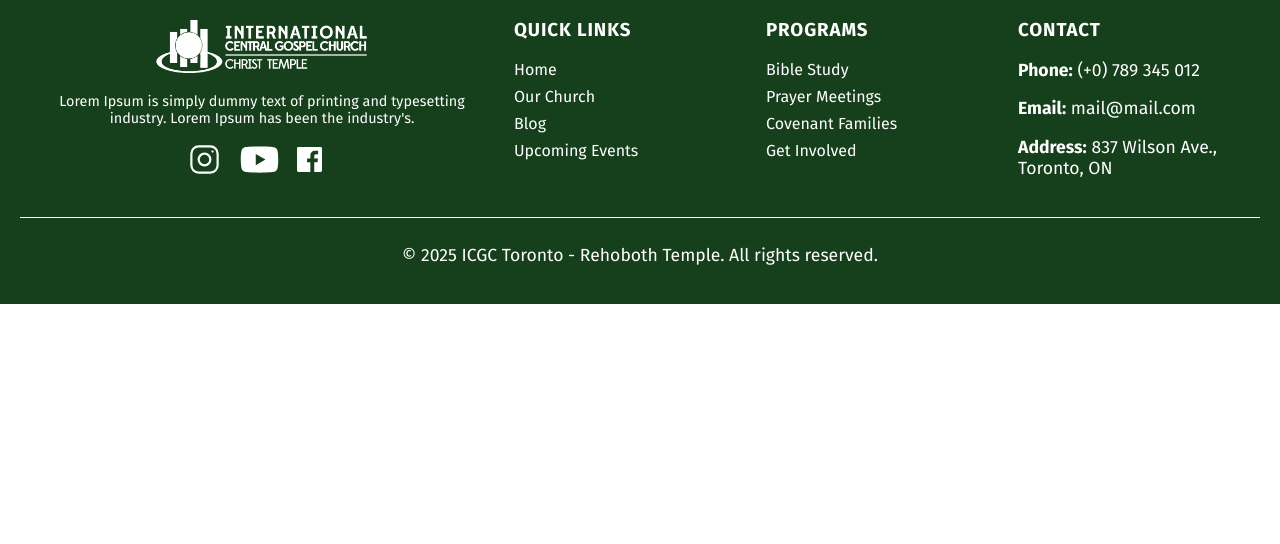
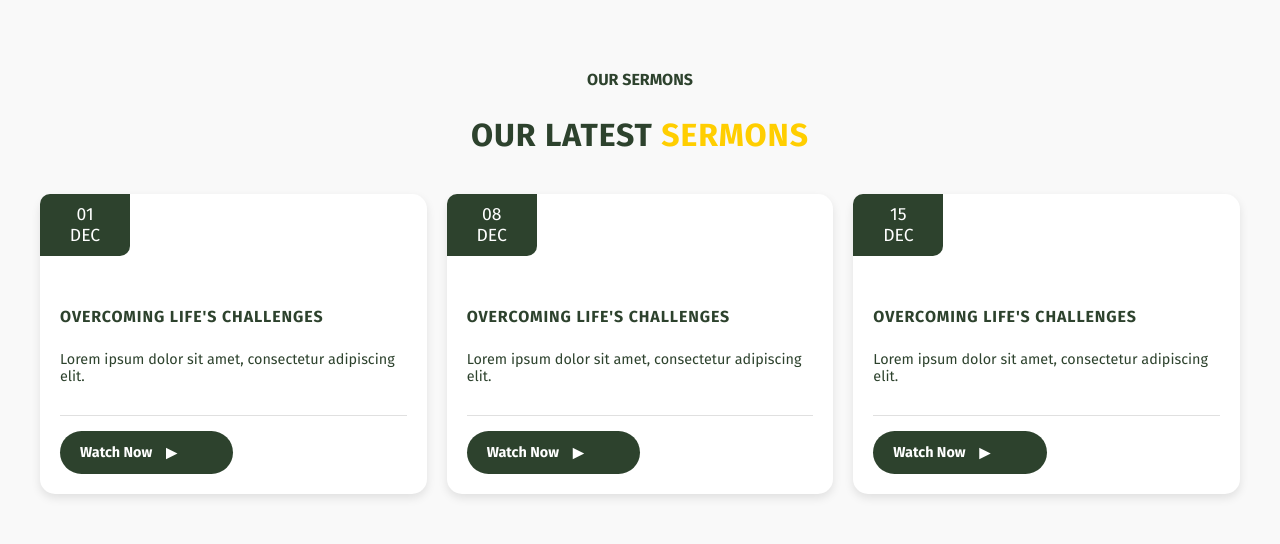
Before and after one commit to oseivale/icgc-rehoboth-toronto, a Next.js app: page / in a window 1280 px wide. Shown: the part 1989-2533 px from the top of the page. Before the commit the page ends 2293 px from the top, so only its background shows below. Built offline with nearby package versions, Linux system fonts and the light colour scheme.

Commit message:
adding home pg rows

```diff
--- /dev/null
+++ b/src/app/components/sections/latest-sermons/index.tsx
@@ -0,0 +1,74 @@
+'use client';
+
+import { useState } from 'react';
+import styles from './styles.module.css';
+
+const SermonsSection = () => {
+  const [isModalOpen, setIsModalOpen] = useState(false);
+  const [videoUrl, setVideoUrl] = useState('');
+
+  const openModal = (url: string) => {
+    setVideoUrl(url);
+    setIsModalOpen(true);
+  };
+
+  const closeModal = () => {
+    setIsModalOpen(false);
+    setVideoUrl('');
+  };
+  const sermons = [
+    { id: 1, date: '01 DEC', title: "OVERCOMING LIFE'S CHALLENGES", description: 'Lorem ipsum dolor sit amet, consectetur adipiscing elit.', videoUrl: 'https://www.youtube.com/embed/LbL9zLHg8uQ' },
+    { id: 2, date: '08 DEC', title: "OVERCOMING LIFE'S CHALLENGES", description: 'Lorem ipsum dolor sit amet, consectetur adipiscing elit.', videoUrl: 'https://www.youtube.com/embed/LbL9zLHg8uQ' },
+    { id: 3, date: '15 DEC', title: "OVERCOMING LIFE'S CHALLENGES", description: 'Lorem ipsum dolor sit amet, consectetur adipiscing elit.', videoUrl: 'https://www.youtube.com/embed/LbL9zLHg8uQ' },
+  ];
+
+  return (
+    <section className={styles.sermonsSection}>
+      <div className={styles.header}>
+        <p className={styles.subheading}>OUR SERMONS</p>
+        <h1 className={styles.heading}>
+          OUR LATEST <span className={styles.highlight}>SERMONS</span>
+        </h1>
+      </div>
+      <div className={styles.sermonGrid}>
+        {sermons.map((sermon) => (
+          <div key={sermon.id} className={styles.sermonCard}>
+            <div className={styles.dateBadge}>
+              <p>{sermon.date.split(' ')[0]}</p>
+              <p>{sermon.date.split(' ')[1]}</p>
+            </div>
+            <h3 className={styles.cardTitle}>{sermon.title}</h3>
+            <p className={styles.cardDescription}>{sermon.description}</p>
+            <hr className={styles.separator} />
+            <button
+              className={styles.watchButton}
+              onClick={() => openModal(sermon.videoUrl)}
+            >
+              Watch Now <span className={styles.playIcon}>&#9658;</span>
+            </button>
+          </div>
+        ))}
+      </div>
+
+      {/* Modal */}
+      {isModalOpen && (
+        <div className={styles.modalOverlay} onClick={closeModal}>
+          <div className={styles.modalContent} onClick={(e) => e.stopPropagation()}>
+            <iframe
+              src={videoUrl}
+              title="Sermon Video"
+              allowFullScreen
+              frameBorder="0"
+              className={styles.video}
+            ></iframe>
+            <button className={styles.closeButton} onClick={closeModal}>
+              &#10005;
+            </button>
+          </div>
+        </div>
+      )}
+    </section>
+  );
+};
+
+export default SermonsSection;
--- /dev/null
+++ b/src/app/components/sections/latest-sermons/styles.module.css
@@ -0,0 +1,171 @@
+/* Section Styling */
+.sermonsSection {
+    padding: 60px 20px;
+    background-color: #f9f9f9;
+    text-align: center;
+    font-family: var(--font-fira-sans) !important;
+  }
+
+  .header {
+    margin-bottom: 40px;
+  }
+
+  .subheading {
+    font-family: 'Fira Sans', sans-serif;
+    font-size: 1rem;
+    font-weight: bold;
+    text-transform: uppercase;
+    color: #2d422d; /* Dark Green */
+    margin-bottom: 10px;
+  }
+
+  .heading {
+    font-family: 'Fira Sans', sans-serif;
+    font-weight: bold;
+    font-size: 2rem;
+    color: #2d422d; /* Dark Green */
+  }
+
+  .highlight {
+    color: #ffce00; /* Yellow Highlight */
+  }
+
+  /* Sermon Grid */
+  .sermonGrid {
+    display: grid;
+    grid-template-columns: repeat(3, 1fr);
+    gap: 20px;
+    max-width: 1200px;
+    margin: 0 auto;
+  }
+
+  .sermonCard {
+    display: flex;
+    flex-direction: column;
+    justify-content: flex-end;
+    background-color: #ffffff;
+    border-radius: 15px;
+    padding: 20px;
+    box-shadow: 0 4px 10px rgba(0, 0, 0, 0.1);
+    text-align: left;
+    position: relative;
+    height: 260px;
+  }
+
+  .dateBadge {
+    background-color: #2d422d; /* Dark Green */
+    color: #ffffff;
+    border-radius: 10px 0;
+    padding: 10px;
+    width: 70px;
+    text-align: center;
+    font-family: 'Fira Sans', sans-serif;
+    font-weight: bold;
+    font-size: 0.8rem;
+    position: absolute;
+    top: 0px;
+    left: 0px;
+  }
+
+  .dateBadge p{
+    margin: 0;
+    font-family: 'Fira Sans', sans-serif;
+  }
+
+  .cardTitle {
+    font-family: 'Fira Sans', sans-serif;
+    font-weight: bold;
+    font-size: 1rem;
+    color: #2d422d;
+    margin: 30px 0 10px;
+  }
+
+  .cardDescription {
+    font-family: 'Fira Sans', sans-serif;
+    font-size: 0.9rem;
+    color: #2d422d;
+    margin-bottom: 15px;
+  }
+
+  .separator {
+    border: none;
+    border-top: 1px solid #e0e0e0;
+    margin: 15px 0;
+  }
+
+  .watchButton {
+    font-family: 'Fira Sans', sans-serif;
+    font-size: 0.9rem;
+    font-weight: bold;
+    background-color: #2d422d; /* Dark Green */
+    color: #ffffff;
+    border: none;
+    border-radius: 25px;
+    padding: 10px 20px;
+    cursor: pointer;
+    display: flex;
+    align-items: center;
+    gap: 10px;
+    transition: all 0.3s ease-in-out;
+    width: 50%;
+  }
+
+  .watchButton:hover {
+    background-color: #3a533a; /* Lighter Green */
+  }
+
+  .playIcon {
+    font-size: 1.2rem;
+  }
+
+  /* Modal */
+  .modalOverlay {
+    position: fixed;
+    top: 0;
+    left: 0;
+    width: 100%;
+    height: 100%;
+    background-color: rgba(0, 0, 0, 0.6);
+    display: flex;
+    justify-content: center;
+    align-items: center;
+    z-index: 1000;
+  }
+
+  .modalContent {
+    position: relative;
+    background: #fff;
+    padding: 20px;
+    border-radius: 10px;
+    max-width: 800px;
+    width: 100%;
+    box-shadow: 0 4px 15px rgba(0, 0, 0, 0.2);
+  }
+
+  .video {
+    width: 100%;
+    height: 400px;
+    border-radius: 10px;
+  }
+
+  .closeButton {
+    position: absolute;
+    top: 10px;
+    right: 10px;
+    background: transparent;
+    color: #2d422d;
+    font-size: 1.5rem;
+    border: none;
+    cursor: pointer;
+  }
+
+  /* Responsive */
+  @media screen and (max-width: 768px) {
+    .sermonGrid {
+      grid-template-columns: 1fr;
+    }
+
+    .video {
+      height: 300px;
+    }
+  }
--- a/src/app/globals.css
+++ b/src/app/globals.css
@@ -14,7 +14,7 @@
   --naamani-grey-extra-light: #f7f8f8;
   --nammani-font-dark: #333333;
 
-  --font-default: var(--font-fira-sans); /* Default font */
+  --font-default: 'Fira Sans', 'sans-serif'; /* Default font */
 }
 
 body {
--- a/src/app/page.tsx
+++ b/src/app/page.tsx
@@ -1,5 +1,6 @@
 import HeroBanner from "./components/hero-banner";
 import MarqueeBanner from "./components/marquee";
+import SermonsSection from "./components/sections/latest-sermons";
 import MissionSection from "./components/sections/our-mission";
 import HomePageSection from "./components/sections/worship-with-us";
 
@@ -11,6 +12,7 @@ export default function Home() {
       <MarqueeBanner />
       <HomePageSection />
       <MissionSection />
+      <SermonsSection />
     </div>
   );
 }
```
